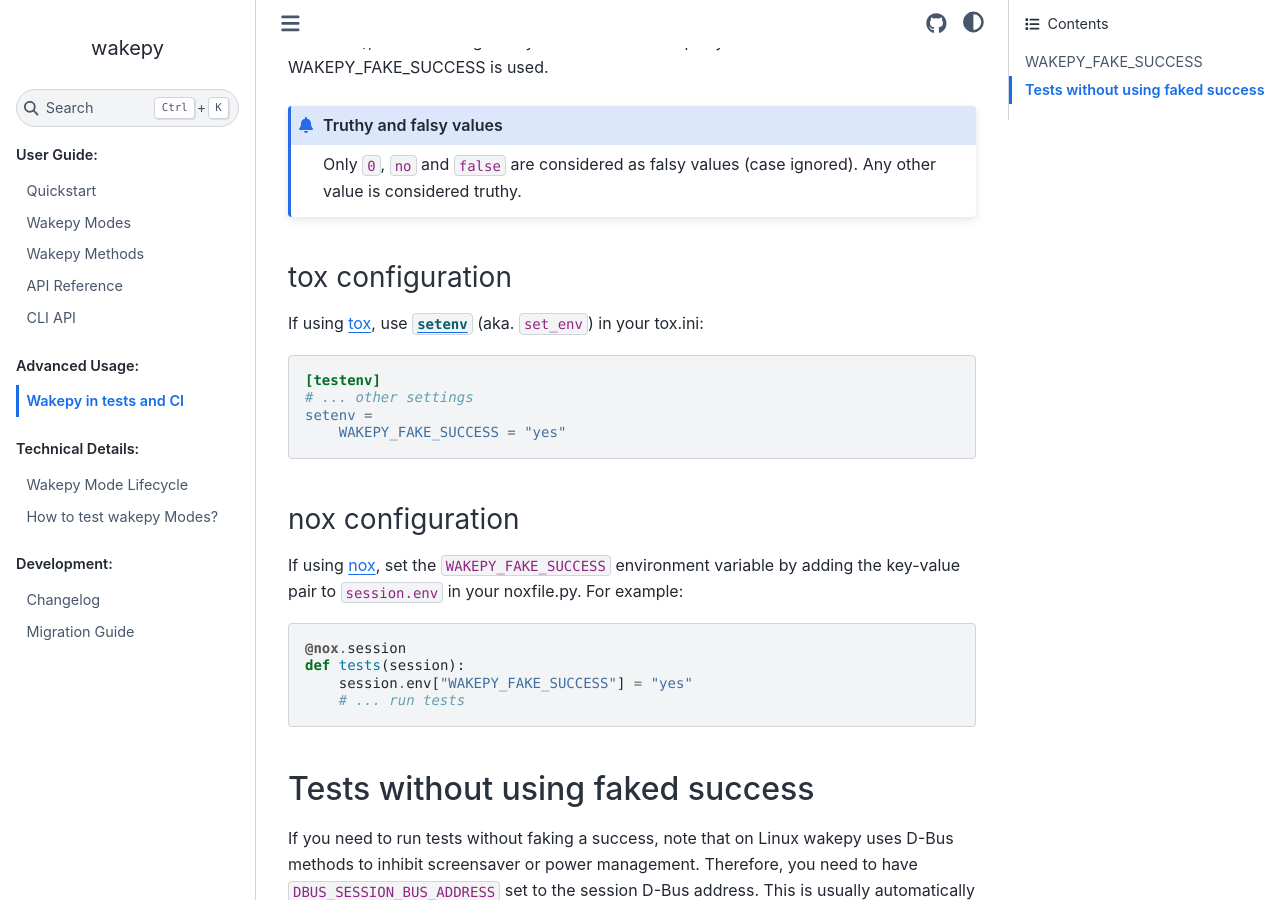
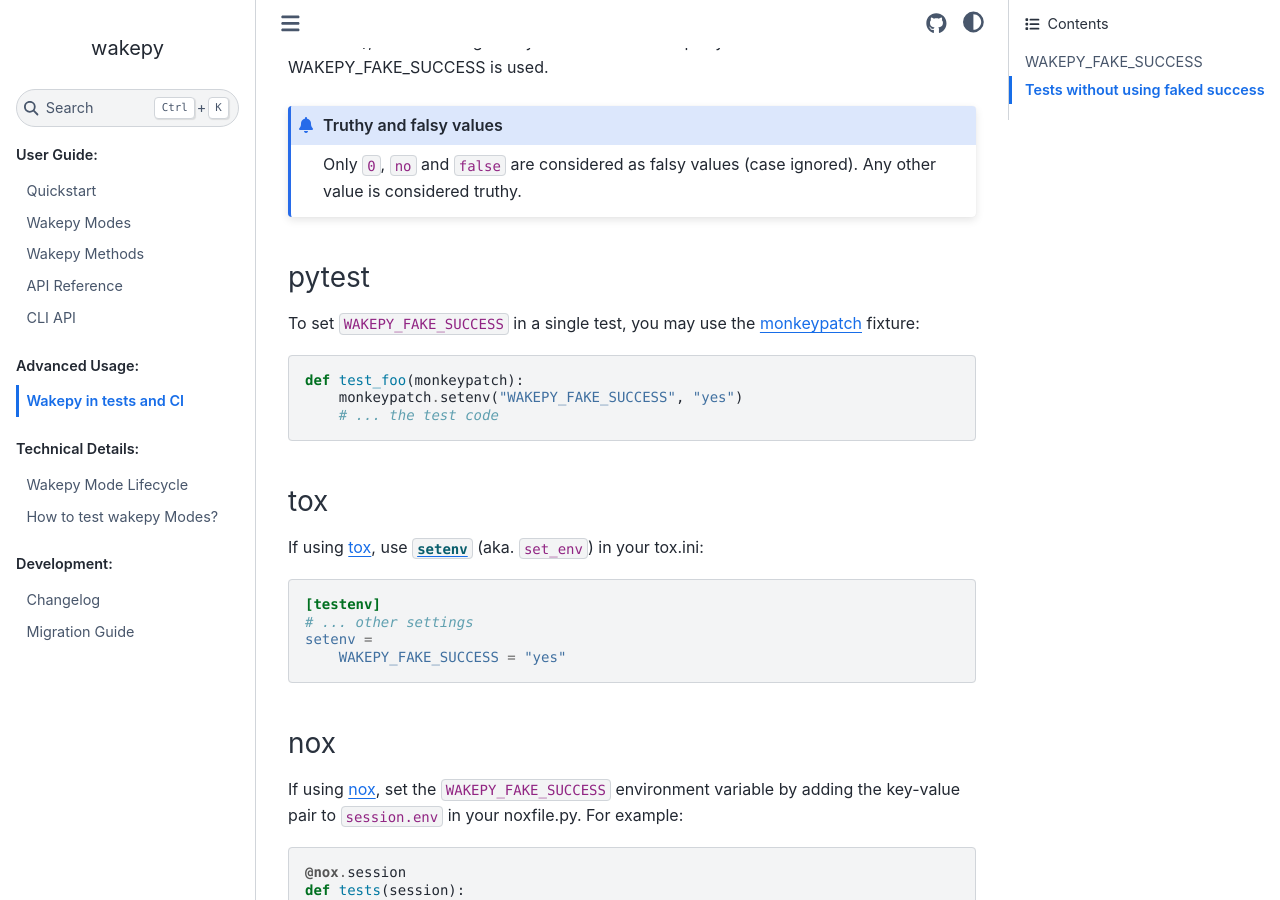
Before and after one commit to fohrloop/wakepy, a Sphinx documentation site: the page built from docs/source/tests-and-ci.md, in a window 1280 px wide and 900 px high, scrolled down 521 px. Built offline with Sphinx 7.4.7 and the Sphinx Book theme 1.1.4, drawn with Linux system fonts in a browser that asks for light colours; the version number could not be read and is left out.

Commit message:
update: add pytest example

````diff
--- a/docs/source/tests-and-ci.md
+++ b/docs/source/tests-and-ci.md
@@ -11,8 +11,17 @@
 Only `0`, `no` and `false` are considered as falsy values (case ignored). Any other value is considered truthy.
 ```
 
+### pytest
 
-### tox configuration
+To set `WAKEPY_FAKE_SUCCESS` in a single test, you may use the [monkeypatch](https://docs.pytest.org/en/latest/how-to/monkeypatch.html) fixture:
+
+```python
+def test_foo(monkeypatch):
+    monkeypatch.setenv("WAKEPY_FAKE_SUCCESS", "yes")
+    # ... the test code
+```
+
+### tox
 
 If using [tox](https://tox.wiki/), use [`setenv`](https://tox.wiki/en/4.14.2/config.html#set_env) (aka. `set_env`) in your tox.ini:
 
@@ -23,7 +32,7 @@
     WAKEPY_FAKE_SUCCESS = "yes"
 ```
 
-### nox configuration
+### nox
 
 If using [nox](https://nox.thea.codes/), set the `WAKEPY_FAKE_SUCCESS` environment variable by adding the key-value pair to `session.env` in your noxfile.py. For example:
 
````
